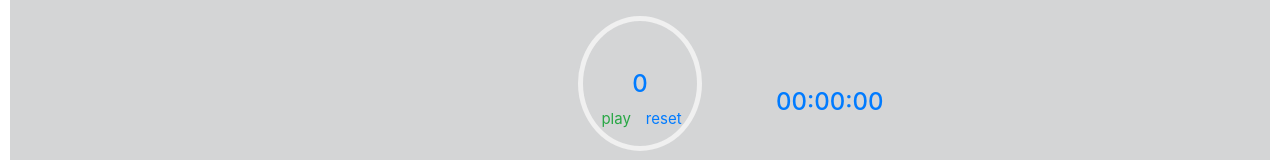
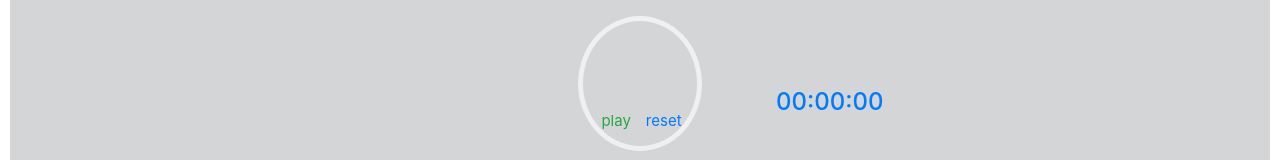
Before and after one commit to nelliejellie/react-app-brginners, a React (Create React App) app: page /basic-timer in a window 1280 px wide. Shown: the part 192-352 px from the top of the page. Built offline with nearby package versions, Linux system fonts and the light colour scheme.

Commit message:
update basic timer

```diff
--- a/src/App.css
+++ b/src/App.css
@@ -193,12 +193,15 @@ button{
     outline:none;
     color: #007BFF;
 }
-.stopwatch-play{
-
+input{
+    background: none;
+    border: none;
+    padding-left: 10vh;
+    font-size: 3px;
 }
-.stopwatch-reset{
-
-}
+input:focus {
+    outline: none;
+  }
 
 @media screen and (min-width: 900px) {
     .timer-inner {
@@ -223,6 +226,12 @@ button{
     .stopwatch-reset{
         margin-left: 3px;
         color: #007BFF;
+    }
+    input{
+        background: none;
+        border: none;
+        padding-left: 7vh;
+        font-size: 10px;
     }
   }
 
@@ -250,4 +259,9 @@ button{
         margin-left: 3px;
         color: #007BFF;
     }
+    input{
+        background: none;
+        border: none;
+        padding-left: 3vh;
+    }
   }
--- a/src/components/BasicTimer.js
+++ b/src/components/BasicTimer.js
@@ -11,6 +11,7 @@ const imgStyle = {
 
 
 export default function BasicTimer() {
+    const Input = <input type="text" name="" id=""/>
     return (
         <div >
             <div className='basic-clock-header'>
@@ -20,7 +21,7 @@ export default function BasicTimer() {
             <div className='timer' >
                 <div className='timer-inner' >
                     <h4 className='stopwatch-rundown'>00:00:00</h4>
-                    <h4 className='stopwatch-seconds'>0</h4>
+                    <h4 className='stopwatch-seconds'>{Input}</h4>
                     <div className='stopwatch-play-and-reset-div'>
                         <div className='stopwatch-play'>
                             <button className='stopwatch-play-button'>play</button>
```
